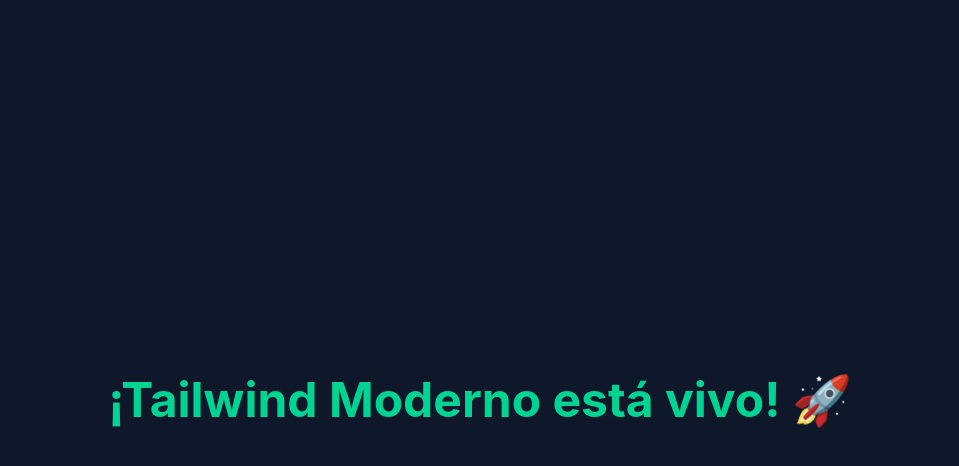
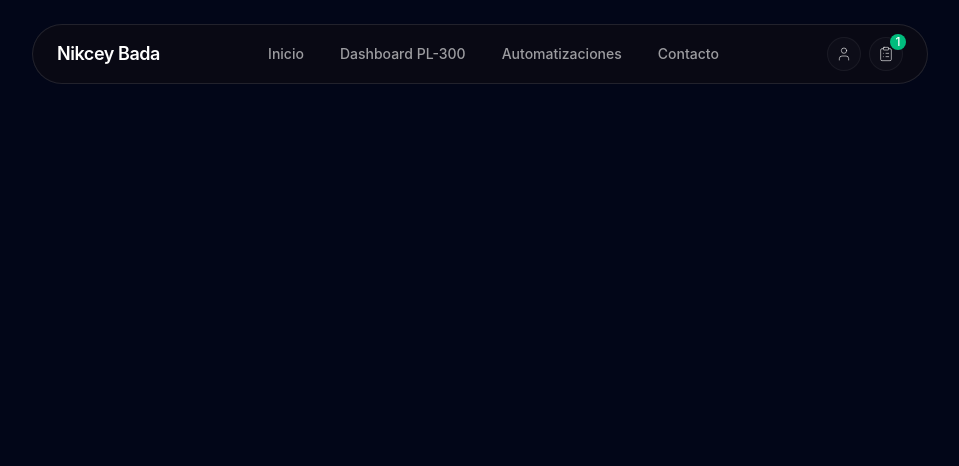
Before and after one commit to Niik1/mi-portafolio, a React (Vite) app: page / in a window 1280 px wide. Shown: the top 466 px of the page, without its empty margins (160-1119 px from the left). Built offline with nearby package versions, Linux system fonts and the light colour scheme.

Commit message:
Boton y Navbar Creado

```diff
--- a/src/App.jsx
+++ b/src/App.jsx
@@ -1,9 +1,10 @@
+import Navbar from './components/Navbar';
+import GlassButton from './components/GlassButton';
+
 export default function App() {
   return (
-    <div className="min-h-screen bg-slate-900 flex items-center justify-center">
-      <h1 className="text-5xl font-bold text-emerald-400">
-        ¡Tailwind Moderno está vivo! 🚀
-      </h1>
+    <div className="min-h-screen bg-slate-950">
+        <Navbar></Navbar>
     </div>
   )
 }
--- /dev/null
+++ b/src/components/GlassButton.jsx
@@ -0,0 +1,49 @@
+export default function GlassButton({ texto = "Watch demo" }) {
+  return (
+    <div className="inline-block group relative">
+      <button className="group inline-flex min-w-[140px] cursor-pointer transition-all duration-300 hover:-translate-y-1 hover:scale-105 border-gradient text-sm font-medium text-white/80 hover:text-white tracking-tight bg-white/5 backdrop-blur-xl rounded-full py-3 px-5 relative items-center justify-center gap-2">
+        {/* Ícono SVG de Play */}
+        <svg
+          xmlns="http://www.w3.org/2000/svg"
+          width="24"
+          height="24"
+          viewBox="0 0 24 24"
+          fill="none"
+          stroke="currentColor"
+          strokeWidth="2"
+          strokeLinecap="round"
+          strokeLinejoin="round"
+          className="lucide lucide-play-circle h-4 w-4"
+          style={{ strokeWidth: 1.5 }}
+        >
+          <path d="M9 9.003a1 1 0 0 1 1.517-.859l4.997 2.997a1 1 0 0 1 0 1.718l-4.997 2.997A1 1 0 0 1 9 14.996z"></path>
+          <circle cx="12" cy="12" r="10"></circle>
+        </svg>
+
+        {/* Texto dinámico */}
+        <span className="relative">{texto}</span>
+
+        {/* Línea inferior brillante (gradiente) */}
+        <span
+          aria-hidden="true"
+          className="transition-all duration-300 group-hover:opacity-80 opacity-20 w-[70%] h-[1px] rounded-full absolute bottom-0 left-1/2 -translate-x-1/2"
+          style={{
+            background:
+              "linear-gradient(90deg, rgba(255,255,255,0) 0%, rgba(255,255,255,1) 50%, rgba(255,255,255,0) 100%)",
+          }}
+        ></span>
+      </button>
+
+      {/* Sombra/Resplandor exterior que aparece al pasar el mouse */}
+      <span
+        className="pointer-events-none absolute -bottom-3 left-1/2 z-0 h-6 w-44 -translate-x-1/2 rounded-full opacity-0 transition-opacity duration-300 ease-out group-hover:opacity-100"
+        style={{
+          background:
+            "radial-gradient(60% 100% at 50% 50%, rgba(139,92,246,.55), rgba(139,92,246,.28) 35%, transparent 70%)",
+          filter: "blur(10px) saturate(120%)",
+        }}
+        aria-hidden="true"
+      ></span>
+    </div>
+  );
+}
--- /dev/null
+++ b/src/components/Navbar.jsx
@@ -0,0 +1,112 @@
+export default function Navbar() {
+  return (
+    <div className="fixed top-0 left-0 right-0 z-50 px-6 py-6 bg-transparent">
+      <div
+        className="max-w-4xl mx-auto border border-white/10 rounded-full px-6 py-3"
+        style={{
+          background: "rgba(10, 11, 20, 0.9)",
+          backdropFilter: "blur(40px)",
+          WebkitBackdropFilter: "blur(40px)",
+        }}
+      >
+        <div className="flex items-center justify-between">
+          {/* Tu Nombre / Logo */}
+          <div className="flex items-center">
+            <span className="text-lg font-semibold tracking-tight text-white font-sans">
+              Nikcey Bada
+            </span>
+          </div>
+
+          {/* Enlaces de Navegación Personalizados */}
+          <ul className="hidden md:flex items-center gap-1 text-sm font-medium text-white/60">
+            <li>
+              <a
+                href="#"
+                className="hover:text-white transition-colors duration-300 px-4 py-2 rounded-full hover:bg-white/5 font-sans"
+              >
+                Inicio
+              </a>
+            </li>
+            <li>
+              <a
+                href="#"
+                className="hover:text-white transition-colors duration-300 px-4 py-2 rounded-full hover:bg-white/5 font-sans"
+              >
+                Dashboard PL-300
+              </a>
+            </li>
+            <li>
+              <a
+                href="#"
+                className="hover:text-white transition-colors duration-300 px-4 py-2 rounded-full hover:bg-white/5 font-sans"
+              >
+                Automatizaciones
+              </a>
+            </li>
+            <li>
+              <a
+                href="#"
+                className="hover:text-white transition-colors duration-300 px-4 py-2 rounded-full hover:bg-white/5 font-sans"
+              >
+                Contacto
+              </a>
+            </li>
+          </ul>
+
+          {/* Botones de Iconos */}
+          <div className="flex items-center gap-2">
+            <button
+              className="bg-white/[0.02] hover:bg-white/10 p-2 rounded-full transition-all duration-300 border border-white/5 cursor-pointer"
+              aria-label="Cuenta"
+            >
+              <svg
+                xmlns="http://www.w3.org/2000/svg"
+                width="24"
+                height="24"
+                viewBox="0 0 24 24"
+                fill="none"
+                stroke="currentColor"
+                strokeWidth="2"
+                strokeLinecap="round"
+                strokeLinejoin="round"
+                className="w-4 h-4 stroke-[1.5] text-white/60"
+              >
+                <path d="M19 21v-2a4 4 0 0 0-4-4H9a4 4 0 0 0-4 4v2" />
+                <circle cx="12" cy="7" r="4" />
+              </svg>
+            </button>
+            <button
+              className=" bg-white/[0.02] relative hover:bg-white/10 p-2 rounded-full transition-all duration-300 border border-white/5
+              cursor-pointer"
+              aria-label="Notificaciones"
+            >
+              <svg
+                xmlns="http://www.w3.org/2000/svg"
+                width="24"
+                height="24"
+                viewBox="0 0 24 24"
+                fill="none"
+                stroke="currentColor"
+                strokeWidth="2"
+                strokeLinecap="round"
+                strokeLinejoin="round"
+                className="w-4 h-4 stroke-[1.5] text-white/60"
+              >
+                <rect width="8" height="4" x="8" y="2" rx="1" ry="1" />
+                <path d="M16 4h2a2 2 0 0 1 2 2v14a2 2 0 0 1-2 2H6a2 2 0 0 1-2-2V6a2 2 0 0 1 2-2h2" />
+                <path d="M12 11h4" />
+                <path d="M12 16h4" />
+                <path d="M8 11h.01" />
+                <path d="M8 16h.01" />
+              </svg>
+              {/* Le cambié el color de la notificación a esmeralda (bg-emerald-500) para que combine con tu diseño */}
+              <span className="absolute -top-1 -right-1 w-4 h-4 bg-emerald-500 text-white text-xs rounded-full flex items-center justify-center font-medium font-sans">
+                1
+              </span>
+            </button>
+          </div>
+        </div>
+      </div>
+    </div>
+  );
+}
```
